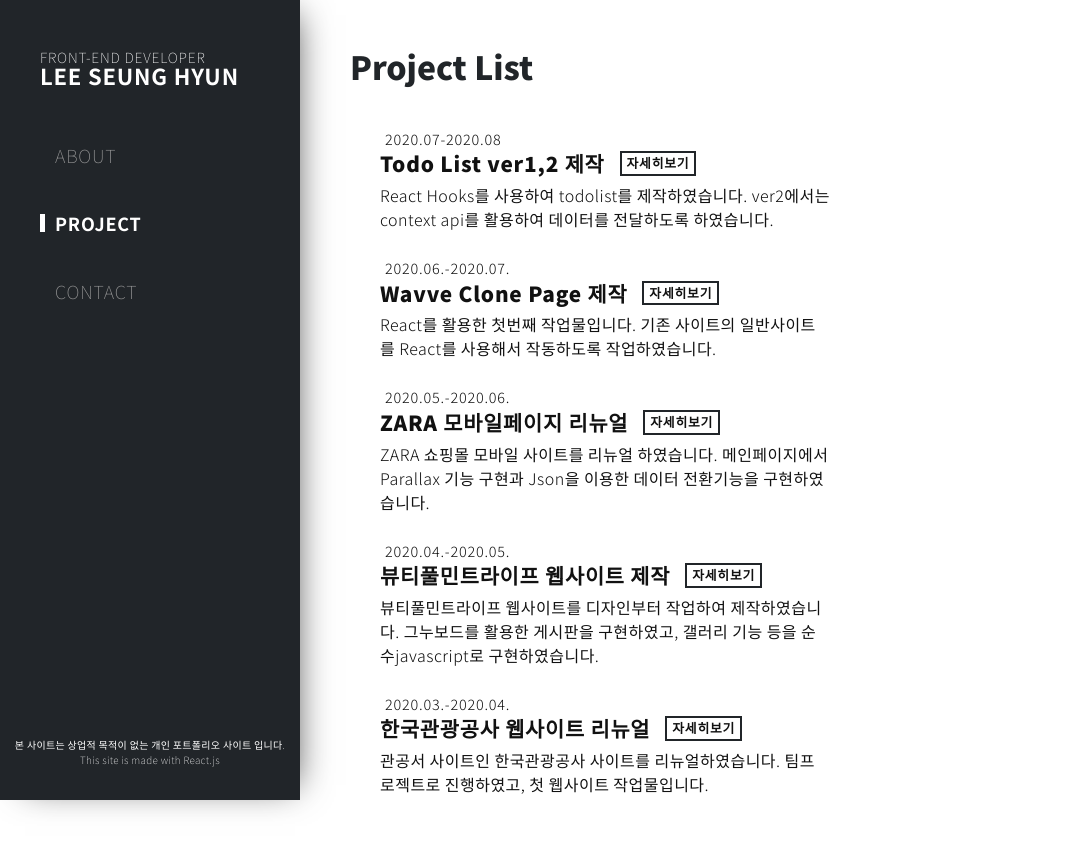
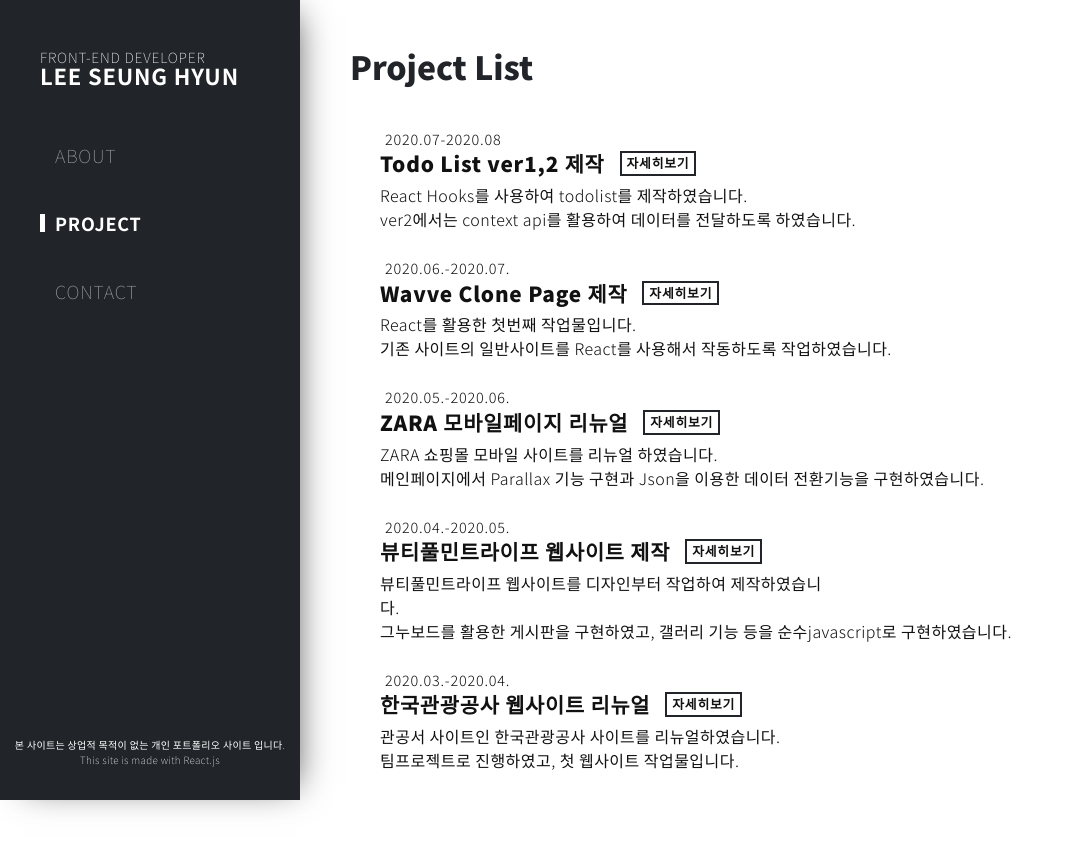
Before and after one commit to from20to21/react_portfolio, a React (Create React App) app: page /project in a window 1280 px wide. Shown: the whole page, without its empty margins (0-1073 px from the left). After the commit the page ends 822 px from the top, so only its background shows below. Built offline with nearby package versions, Linux system fonts and the light colour scheme.

Commit message:
update project_list

```diff
--- a/package.json
+++ b/package.json
@@ -8,8 +8,9 @@
     "@testing-library/user-event": "^7.1.2",
     "react": "^16.13.1",
     "react-dom": "^16.13.1",
+    "react-icons": "^3.10.0",
     "react-router-dom": "^5.2.0",
-    "react-scripts": "3.4.1",
+    "react-scripts": "^3.4.3",
     "styled-components": "^5.1.1",
     "styled-media-query": "^2.1.2"
   },
--- a/src/components/Project.js
+++ b/src/components/Project.js
@@ -1,6 +1,5 @@
 import React from 'react';
 import styled from 'styled-components';
-
 import ProjectList from './ProjectList';
 
 const ProjectBlock = styled.div`
@@ -56,6 +55,12 @@ const ProjectBlock = styled.div`
     letter-spacing: 0.03rem;
     word-break: nowrap;
   }
+  li .descript2 {
+    line-height: 1.5rem;
+    font-weight: 300;
+    letter-spacing: 0.03rem;
+    word-break: nowrap;
+  }
 `;
 
 function Project() {
@@ -65,40 +70,44 @@ function Project() {
       date: '2020.07-2020.08',
       title: 'Todo List ver1,2 제작',
       link: '/Project/work01',
-      desc:
-        'React Hooks를 사용하여 todolist를 제작하였습니다. ver2에서는 context api를 활용하여 데이터를 전달하도록 하였습니다.',
+      desc: 'React Hooks를 사용하여 todolist를 제작하였습니다.',
+      desc2:
+        'ver2에서는 context api를 활용하여 데이터를 전달하도록 하였습니다.',
     },
     {
       id: 2,
       date: '2020.06.-2020.07.',
       title: 'Wavve Clone Page 제작',
       link: '/Project/work02',
-      desc:
-        'React를 활용한 첫번째 작업물입니다. 기존 사이트의 일반사이트를 React를 사용해서 작동하도록 작업하였습니다. ',
+      desc: 'React를 활용한 첫번째 작업물입니다.  ',
+      desc2:
+        ' 기존 사이트의 일반사이트를 React를 사용해서 작동하도록 작업하였습니다. ',
     },
     {
       id: 3,
       date: '2020.05.-2020.06.',
       title: 'ZARA 모바일페이지 리뉴얼 ',
       link: '/Project/work03',
-      desc:
-        'ZARA 쇼핑몰 모바일 사이트를 리뉴얼 하였습니다. 메인페이지에서 Parallax 기능 구현과 Json을 이용한 데이터 전환기능을 구현하였습니다.',
+      desc: 'ZARA 쇼핑몰 모바일 사이트를 리뉴얼 하였습니다. ',
+      desc2:
+        '메인페이지에서 Parallax 기능 구현과 Json을 이용한 데이터 전환기능을 구현하였습니다.',
     },
     {
       id: 4,
       date: '2020.04.-2020.05.',
       title: '뷰티풀민트라이프 웹사이트 제작',
       link: '/Project/work04',
-      desc:
-        '뷰티풀민트라이프 웹사이트를 디자인부터 작업하여 제작하였습니다. 그누보드를 활용한 게시판을 구현하였고, 갤러리 기능 등을 순수javascript로 구현하였습니다.',
+      desc: '뷰티풀민트라이프 웹사이트를 디자인부터 작업하여 제작하였습니다.',
+      desc2:
+        '그누보드를 활용한 게시판을 구현하였고, 갤러리 기능 등을 순수javascript로 구현하였습니다.',
     },
     {
       id: 5,
       date: '2020.03.-2020.04.',
       title: '한국관광공사 웹사이트 리뉴얼 ',
       link: '/Project/work05',
-      desc:
-        '관공서 사이트인 한국관광공사 사이트를 리뉴얼하였습니다. 팀프로젝트로 진행하였고, 첫 웹사이트 작업물입니다.',
+      desc: '관공서 사이트인 한국관광공사 사이트를 리뉴얼하였습니다.',
+      desc2: '팀프로젝트로 진행하였고, 첫 웹사이트 작업물입니다.',
     },
   ];
 
@@ -115,6 +124,7 @@ function Project() {
                 title={v.title}
                 link={v.link}
                 desc={v.desc}
+                desc2={v.desc2}
               />
             );
           })}
--- a/src/components/ProjectList.js
+++ b/src/components/ProjectList.js
@@ -1,7 +1,7 @@
 import React from 'react';
 import { NavLink } from 'react-router-dom';
 
-function ProjectList({ date, title, link, desc, onClick }) {
+function ProjectList({ date, title, link, desc, desc2, onClick }) {
   return (
     <li>
       <p className="date">{date}</p>
@@ -12,6 +12,7 @@ function ProjectList({ date, title, link, desc, onClick }) {
         </NavLink>
       </div>
       <p className="descript">{desc}</p>
+      <p className="descript2">{desc2}</p>
     </li>
   );
 }
--- a/src/components/project/Work01.js
+++ b/src/components/project/Work01.js
@@ -1,5 +1,6 @@
 import React from 'react';
 import styled from 'styled-components';
+import { FaRegHandPointLeft } from 'react-icons/fa';
 import { NavLink } from 'react-router-dom';
 
 const Work01Block = styled.div`
@@ -7,15 +8,34 @@ const Work01Block = styled.div`
   background: #fff;
   margin-left: 300px;
   margin-top: 50px;
+
   .back {
     margin-left: 50px;
+    font-weight: 600;
+    display: flex;
+    letter-spacing: 0.05rem;
+  }
+  .backicon {
+    margin-right: 5px;
+  }
+  .date {
+    margin-top: 30px;
+    margin-left: 60px;
+    letter-spacing: 0.05rem;
   }
   h3 {
     color: #212529;
     font-weight: 900;
     font-size: 2rem;
+    margin-top: 10px;
+    margin-left: 50px;
+    letter-spacing: 0.05rem;
+  }
+  .descript {
+    margin-left: 50px;
     margin-top: 20px;
-    margin-left: 50px;
+    line-height: 1.5rem;
+    letter-spacing: 0.05rem;
   }
 `;
 
@@ -23,9 +43,16 @@ function Work01() {
   return (
     <Work01Block>
       <NavLink className="back" to="/Project">
+        <FaRegHandPointLeft className="backicon" />
         돌아가기
       </NavLink>
+      <p className="date">2020.07-2020.08</p>
       <h3>Todo List ver1,2 제작</h3>
+      <p className="descript">
+        React Hooks를 사용하여 todolist를 제작하였습니다.
+        <br />
+        ver2에서는 context api를 활용하여 데이터를 전달하도록 하였습니다.
+      </p>
     </Work01Block>
   );
 }
```
Also changed, not shown: 1 other file (tests, documents, lock files or other folders).
